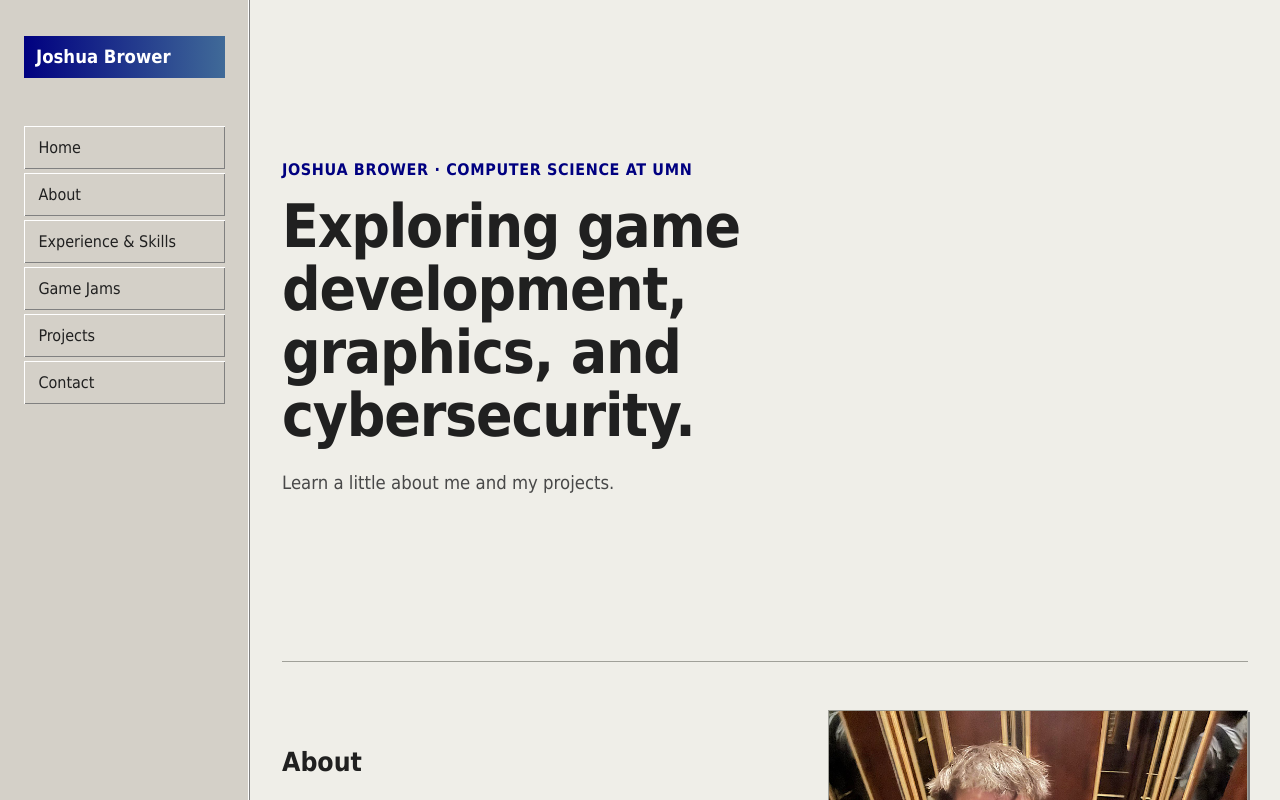
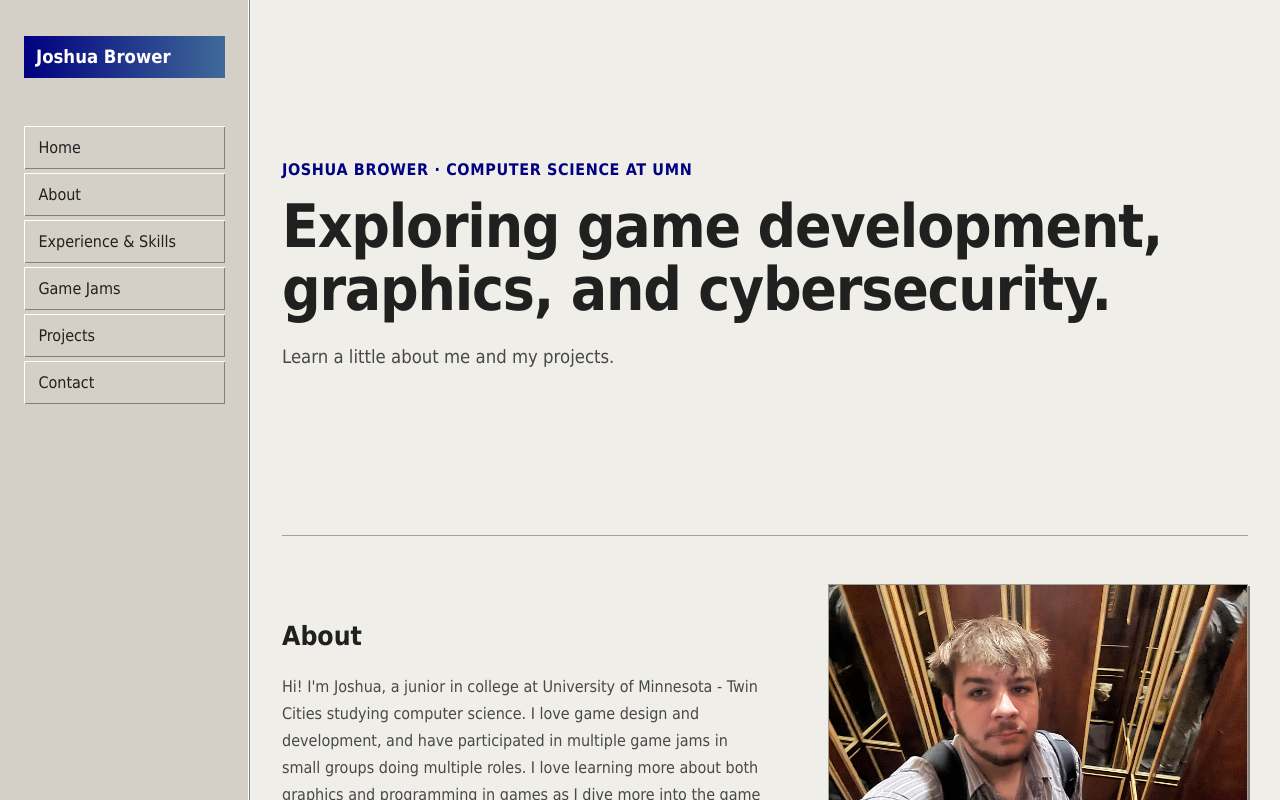
Before and after one commit to SionThePeon/JoshuaBrower-website, a React (Vite) app: page / in a window 1280 px wide. Shown: the top 800 px of the page. Built offline with nearby package versions, Linux system fonts and the light colour scheme.

Commit message:
Update styles.css

```diff
--- a/src/styles.css
+++ b/src/styles.css
@@ -31,7 +31,7 @@ nav a { padding: .75rem .9rem; border-radius: 0; color: var(--ink); box-shadow:
 nav a:hover, nav a:focus-visible { color: #fff; background: var(--accent); }
 .hero { padding-block: clamp(5rem, 12vw, 9rem); text-align: left; }
 .hero h1, .hero .intro { margin-inline: 0; }
-.hero h1 { max-width: 16ch; }
+.hero h1 { max-width: 25ch; }
 .eyebrow { color: var(--accent); font-size: 1rem; font-weight: 700; letter-spacing: .04em; text-transform: uppercase; }
 h1 { max-width: 14ch; margin: .5rem 0 1.25rem; font-size: clamp(2.25rem, 5vw, 3.75rem); line-height: 1.05; letter-spacing: -.02em; }
 .intro { max-width: 56ch; color: var(--muted); font-size: clamp(1rem, 2.5vw, 1.15rem); line-height: 1.7; }
```
